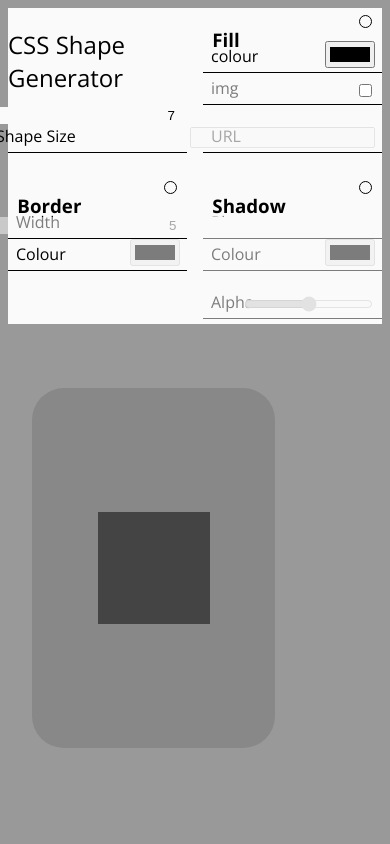
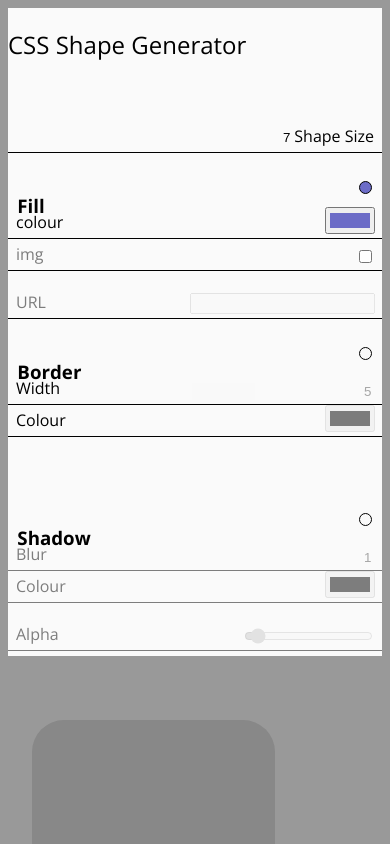
Before and after one commit to kylemcloughlin/css-shape-gen, a React (Create React App) app: page / in a window 390 px wide. Shown: the top 844 px of the page. Built offline with nearby package versions, Linux system fonts and the light colour scheme.

Commit message:
finished styling up to this point, i must switch shape over to something more complex then a square

```diff
--- a/src/App.js
+++ b/src/App.js
@@ -11,7 +11,7 @@ function App() {
   const [shapeSize, setShapeSize] = useState({size: `${10}`});
   const [fill, setFill] = useState({ type: 'color', fillCode: '#444'});
   const [border, setBorder] = useState({ border: true, borderToggle: false, borderWidth: '5', borderColor: 'none'});
-  const [shadow, setShadow] = useState({ shadow: true,  shadowToggle: false, shadowBlur: 1, shadowColor: '#333', shadowAlpha: 2})
+  const [shadow, setShadow] = useState({ shadow: true,  shadowToggle: false, shadowBlur: 1, shadowColor: 'none', shadowAlpha: 2})
     const [toggleWhat, setToggleWhat] = useState({ featureToggle: null, toggle: false});
 
   const handleSize = x => {
@@ -26,76 +26,61 @@ function App() {
 
   const handleBorder = (x, y) => {
       let prevState = border;
-        // console.log(null)
       return setBorder({
         border: prevState.border,
         toggleBorder: prevState.toggleBorder,
         borderWidth: x,
         borderColor: y
     });
-  }
-      // console.log('prevSTATE.borderWidth', prevState.borderColor)
-    // console.log(x, y);
-    // if (x === 1) {
-    //   console.log('1', y);
-    //  return  setBorder({
-    //    border: prevState.border,
-    //    toggleBorder: prevState.toggleBorder,
-    //     borderWidth: y,
-    //     borderColor: prevState.borderColor
-
-    //   });
-
-    // }
-    // if (x === 2 ) {
-    //   console.log(`${y} ${x}!!!!!`, y);
-    //   return  setBorder({
-    //     border: prevState.border,
-    //     toggleBorder: prevState.toggleBorder,
-    //     borderWidth: prevState.borderWidth,
-    //     borderColor: y
-    //   });
+  };
 
 
-  const handleShadow = (x, y) => {
+  const handleShadow = (x, y, z) => {
       let prevState = shadow;
-    if (x === 1) {
-      // console.log('1', y);
-        return setShadow({
-          shadow: prevState.shadow,
-          shadowToggle: prevState.shadowToggle,
-          shadowBlur: y,
-          shadowColor: prevState.shadowColor,
-          shadowAlpha: prevState.shadowAlpha
-         });
-       }
-       if (x === 2) {
-         return setShadow({
-           shadow: prevState.shadow,
-           shadowToggle: prevState.shadowToggle,
-           shadowBlur: prevState.shadowBlur,
-           shadowColor: y,
-           shadowAlpha: prevState.shadowAlpha
-         });
-
-       }
-      if (x === 3) {
-         return setShadow({
-           shadow: prevState.shadow,
-           shadowToggle: prevState.shadowToggle,
-           shadowBlur: prevState.shadowBlur,
-           shadowColor: prevState.shadowColor,
-           shadowAlpha: y
-         });
-   }
-  }
-  const toggleS = (x, y) => {
-    let prevState = shadow;
-    // console.log("TOGGLE", x);
-    // console.log("WHAT", y);
-    // console.log("prevState", prevState);
     return setShadow({
       shadow: prevState.shadow,
+      shadowToggle: prevState.toggleBorder,
+      shadowBlur: x,
+      shadowColor: y,
+      shadowAlpha: z
+    })
+
+
+      // if (x === 1) {
+    //   // console.log('1', y);
+    //     return setShadow({
+    //       shadow: prevState.shadow,
+    //       shadowToggle: prevState.shadowToggle,
+    //       shadowBlur: y,
+    //       shadowColor: prevState.shadowColor,
+    //       shadowAlpha: prevState.shadowAlpha
+    //      });
+    //    }
+    //    if (x === 2) {
+    //      return setShadow({
+    //        shadow: prevState.shadow,
+    //        shadowToggle: prevState.shadowToggle,
+    //        shadowBlur: prevState.shadowBlur,
+    //        shadowColor: y,
+    //        shadowAlpha: prevState.shadowAlpha
+    //      });
+
+    //    }
+    //   if (x === 3) {
+    //      return setShadow({
+    //        shadow: prevState.shadow,
+    //        shadowToggle: prevState.shadowToggle,
+    //        shadowBlur: prevState.shadowBlur,
+    //        shadowColor: prevState.shadowColor,
+    //        shadowAlpha: y
+    //      });
+  //  }
+  }
+  const toggleS = (x) => {
+    let prevState = shadow;
+    console.log('TOGGGLE SHADOW', x);
+    return setShadow({
+      shadow: true,
       shadowToggle: x,
       shadowBlur: prevState.shadowBlur,
       shadowColor: prevState.shadowColor,
--- a/src/hooks/colourForm.jsx
+++ b/src/hooks/colourForm.jsx
@@ -1,4 +1,4 @@
-import React, { useState, useEffect }  from "react";
+import React, { useState, useEffect } from "react";
 
 
 
@@ -6,49 +6,60 @@ function Colour(props) {
   const [value, setValue] = useState(false);
   const [disabled, setDisabled] = useState(false);
   const [imgDisabled, setImgDisabled] = useState(true);
+  const [color, setColor] = useState('#6C6CC7');
 
-  const [clrStyle, setClrStyle] = useState({
-    opacity: '1'
-  });
-  const [imgStyle, setImgStyle] = useState({
-    opacity: '.5'
-  });
+  const [clrStyle, setClrStyle] = useState({ opacity: '1' });
+  const [imgStyle, setImgStyle] = useState({ opacity: '.5' });
   useEffect(() => {
     console.log(value);
     if (value === true) {
-      setClrStyle({   opacity: '.5'  })
-      setImgStyle({ opacity: '1' })
-      console.log('if', value)
+
+      props.switch(value);
+    } else {
+      props.updateFill('colorCode', color);
+      props.switch(value);
+
+    }
+  }, [value, color]);
+
+  const handleSwitch = (x, y) => {
+    console.log(x, y);
+    if (x === 'clr' && y === true) {
+      setDisabled(false);
+      setImgDisabled(true);
+      setClrStyle({ opacity: '1' });
+      setImgStyle({ opacity: '.5' });
+      setValue(false);
+
+    }
+    if (x === 'img' && y === true) {
       setDisabled(true);
       setImgDisabled(false);
-      props.switch(value)
-
-    } else {
-      setClrStyle({ opacity: '1' })
-      setImgStyle({ opacity: '.5' })
-      console.log('else', value)
-      setDisabled(false);
-      setImgDisabled(true);
-      props.switch(value)
-
+      setValue(true);
+      setClrStyle({ opacity: '.5' });
+      setImgStyle({ opacity: '1' });
     }
-  },[value]);
+  }
 
   return (
     <form className='grid-item-2'>
       <h3 class='box-title'>Fill</h3>
-      <input class='checkbox' type="checkbox" value="clr" value='clr' onChange={e => setValue(e.target.value)}/>
+      <input class='checkbox' type="checkbox" checked={!disabled} onChange={e => handleSwitch('clr', e.target.checked)} />
+
+
       <div class='underline' id='clr-underline'>
-       <label id='clr-label'style={clrStyle}>colour</label>
-       <input id='clr-input' type='color' class='color-picker' style={clrStyle} disabled={disabled} onChange={e => { props.updateFill('colorCode', e.target.value) }}/>
+        <label id='clr-label' style={clrStyle}>colour</label>
+        <input id='clr-input' type='color' class='color-picker' value={color} style={clrStyle} disabled={disabled} onChange={e => { setColor(e.target.value) }} />
       </div>
+
       <div class='underline' id='img-underline'>
-      <label id='img-label' style={imgStyle}>img</label>
-      <input type="checkbox" id='img-checkbox' value="img" onChange={e => setValue(e.target.checked)} />
+        <label id='img-label' style={imgStyle}>img</label>
+        <input type="checkbox" id='img-checkbox' checked={!imgDisabled} onChange={e => handleSwitch('img', e.target.checked)} />
       </div>
+
       <div class='underline' id='url-underline'>
-      <label id='url-label' style={imgStyle}>URL</label>
-      <input class='input' id='img-input'  type='text' style={imgStyle} disabled={imgDisabled} onChange={e => { props.updateFill('imgURL', e.target.value) }}/>
+        <label id='url-label' style={imgStyle}>URL</label>
+        <input class='input' id='img-input' type='text' style={imgStyle} disabled={imgDisabled} onChange={e => { props.updateFill('imgURL', e.target.value) }} />
       </div>
 
 
--- a/src/hooks/cssShape.jsx
+++ b/src/hooks/cssShape.jsx
@@ -10,7 +10,7 @@ function Shape(props) {
   let style = seed.css;
   useEffect(() => {
     let newStyle = {};
-    console.log("@@@@@", props.props[4]);
+    console.log("@@@@@", props.props[5]);
     props.props.map(e => {
         // console.log('mapmapmap', e)
       if (e.size) {
@@ -46,7 +46,7 @@ function Shape(props) {
         }
       }
       else if (e.shadow === true) {
-        if (e.shadowToggle === false) {
+        if (e.shadowToggle === true) {
           newStyle.boxShadow = 'none';
         } else {
           // console.log(e.shadowColor.split(""))
--- a/src/hooks/shadowForm.jsx
+++ b/src/hooks/shadowForm.jsx
@@ -4,49 +4,51 @@ import { enabled } from "ansi-colors";
 
 function Shadow(props) {
   const [value, setValue] = useState(false);
+  const [blur, setBlur] = useState(1);
+  const [shadowColor, setShadowColor] = useState('#000000');
+  const [alpha, setAlpha] = useState(5);
   const [style, setStyle] = useState({
     opacity: '.5'
   });
   const [disabled, setDisabled] = useState(true);
   useEffect(() => {
     if (value === true) {
-      console.log('if', value);
       setDisabled(false);
-      setStyle({
-        opacity: '1'
-      });
-      props.toggleShadow(value, "shadow");
-
+      setStyle({   opacity: '1'   });
+      // props.toggleShadow(value);
+      props.updateShadow(blur, shadowColor, alpha);
     } else {
-      console.log('else', value);
-      setStyle({
-        opacity: '.5'
-      });
-      props.toggleShadow(value, "shadow");
+      setStyle({   opacity: '.5'  });
+      // props.toggleShadow(value);
       setDisabled(true);
 
     }
-  },[value]);
+  },[value, blur, shadowColor, alpha]);
+
+  const handleToggle = (e) => {
+    setValue(e);
+    props.toggleShadow(value);
+  }
   return (
     <div class='grid-item-4'>
     <form>
      {/* <div class='underline'> */}
       <h3 class='box-title'>Shadow</h3>
-      <input class='checkbox' type="checkbox" onClick={e => { setValue(e.target.checked)}}/>
+      <input class='checkbox' type="checkbox" onClick={e => { handleToggle(e.target.checked)}}/>
      {/* </div> */}
     </form>
       <form style={style} >
         <div class='underline' id='blur-underline'>
        <label id='blur-label'>Blur</label>
-        <input type='number' id='blur' class='number-selector' onChange={e => { props.updateShadow( 1, e.target.value) }} disabled={disabled}/>
+        <input type='number' id='blur' class='number-selector' value={blur} onChange={e => {  setBlur(e.target.value) }} disabled={disabled}/>
       </div>
         <div class='underline' id='shadow-clr-underline'>
         <label id='shadow-clr-label'>Colour</label>
-        <input id='shadow-clr' class='color-picker' type='color' disabled={disabled} onChange={e => { props.updateShadow(2, e.target.value) }}/>
+        <input id='shadow-clr' class='color-picker' type='color' value={shadowColor} disabled={disabled} onChange={e => { setShadowColor( e.target.value) }}/>
        </div>
         <div class='underline' id='alpha-underline'>
         <label id='alpha-label'>Alpha</label>
-        <input id='alpha'type='range' disabled={disabled} onChange={e => {props.updateShadow(3, e.target.value)}}/>
+        <input id='alpha'type='range' value={alpha} disabled={disabled} onChange={e => {setAlpha(e.target.value)}}/>
         </div>
 
     </form>
--- a/src/styles/styles.css
+++ b/src/styles/styles.css
@@ -277,6 +277,10 @@ html {
   height: 30em;
 }
 
+.shape {
+  position: absolute;
+}
+
 .output-container {
   margin-top: .5em;
 }
@@ -326,4 +330,12 @@ html {
     grid-area: 'b';
   }
 }
+
+@media only screen and (max-width: 450px) {
+  .grid-container {
+    -ms-grid-columns: 1fr;
+        grid-template-columns: 1fr;
+        grid-template-areas: 'a' 'b' 'c' 'd';
+  }
+}
 /*# sourceMappingURL=styles.css.map */
--- a/src/styles/styles.scss
+++ b/src/styles/styles.scss
@@ -326,6 +326,9 @@ html {
   ;
 }
 
+.shape {
+  position: absolute;
+}
 .output-container {
   margin-top: .5em;
   // background-color: $firstColor;
@@ -386,4 +389,19 @@ html {
 
   }
 
+  // .shape-container {
+  //   top: 0;
+  // }
 }
+
+@media only screen and (max-width: 450px) {
+   .grid-container {
+     grid-template-columns: 1fr;
+     grid-template-areas:
+       'a'
+       'b'
+       'c'
+       'd'
+
+   }
+}
```
Also changed, not shown: 1 other file (tests, documents, lock files or other folders).
